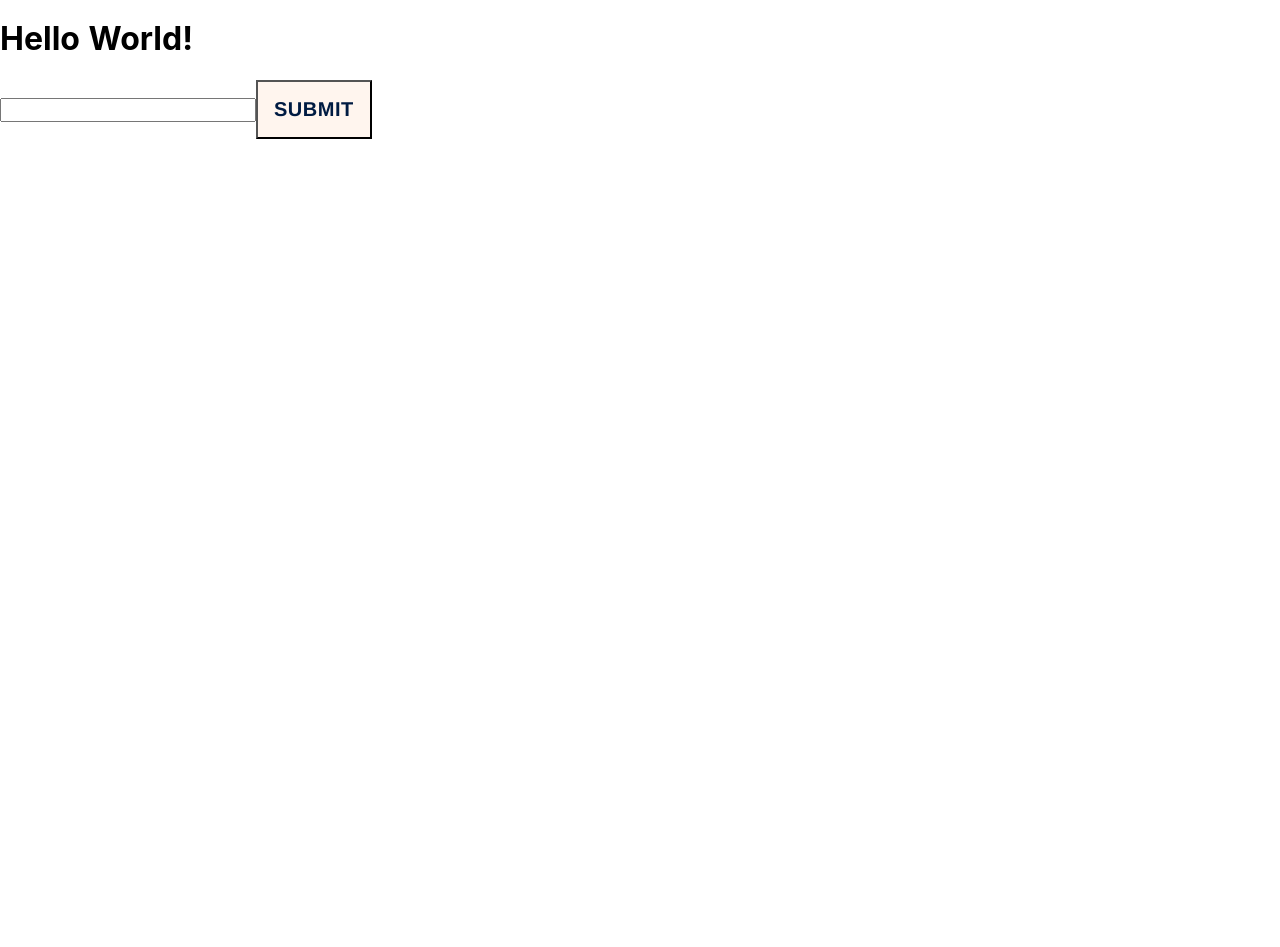
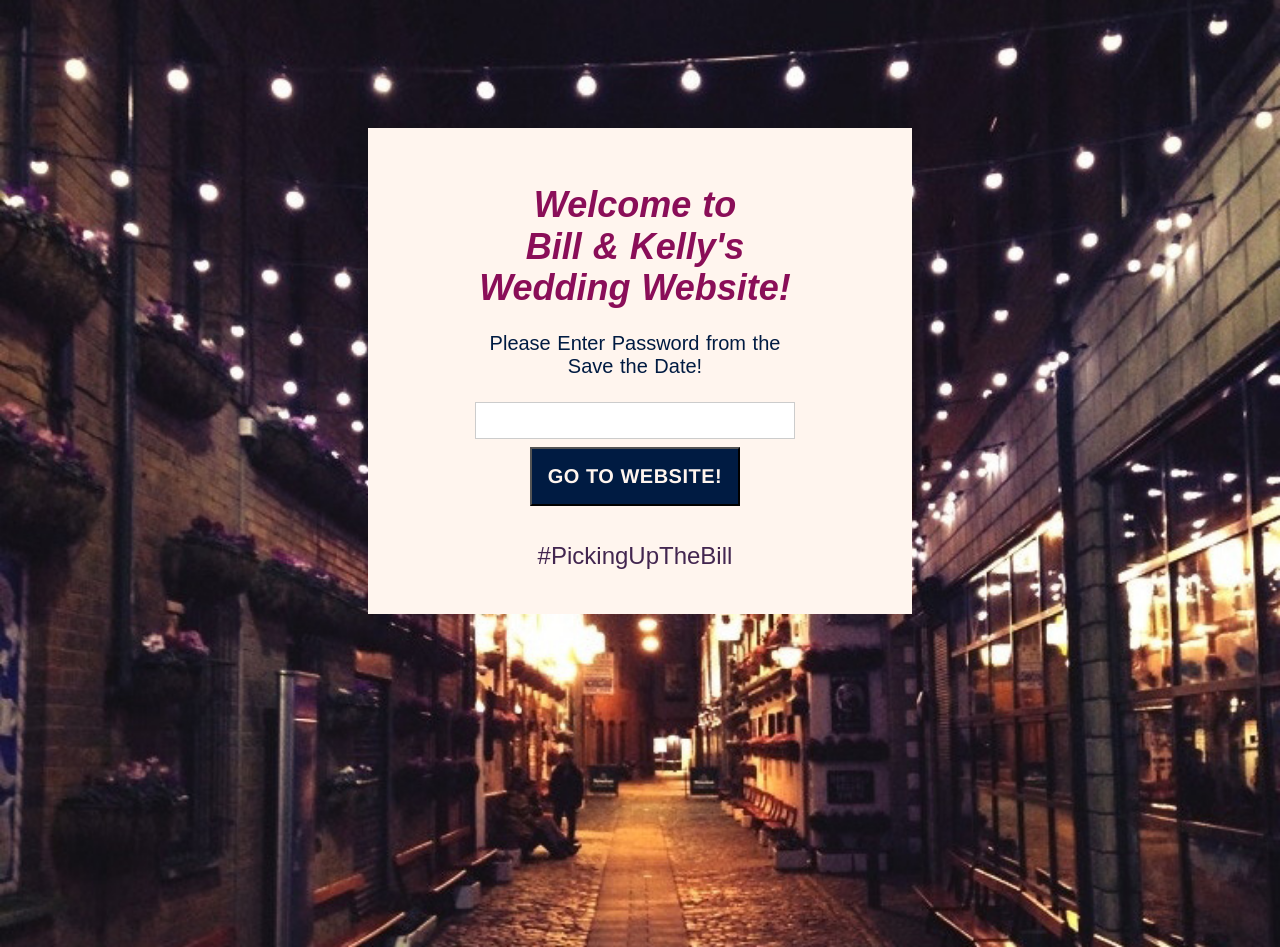
Before and after one commit to njosieb/pickingupthebill, a Nuxt app: page / in a window 1280 px wide. Before the commit the page ends 800 px from the top, so only its background shows below. Built offline with nearby package versions, Linux system fonts and the light colour scheme.

Commit message:
Designing the password protected landing page

```diff
--- a/components/LoginModal.vue
+++ b/components/LoginModal.vue
@@ -1,13 +1,34 @@
 <template>
-  <div>
-    <h1>Hello World!</h1>
-    <input type="text" v-model="openSesame">
-    <button type="submit" @click="tryToLogin">Submit</button>
+  <div class="modal modal-background">
+    <form class="pa4 container justify-center wedding-party">
+      <div class="measure-narrow flex flex-column">
+        <h1 class="tc f2 welcome">
+          Welcome to
+          <br>Bill & Kelly's Wedding Website!
+        </h1>
+        <label for="password" class="f4 db mb2 tc pb3">Please Enter Password from the Save the Date!</label>
+        <input
+          class="input-reset ba b--black-20 pa2 mb2 db w-100"
+          type="text"
+          id="password"
+          aria-describedby="password-desc"
+          v-model="openSesame"
+          @keyup.enter="submit"
+        >
+        <!-- <input type="text" v-model="openSesame"> -->
+        <button
+          type="submit"
+          @click="tryToLogin"
+          class="justify-center login-button center shadow-hover"
+        >Go to Website!</button>
+        <small id="password-desc" class="f3 pt4 lh-copy db mb2 tc">#PickingUpTheBill</small>
+      </div>
+    </form>
   </div>
 </template>
 
 <script>
-import { mapMutations } from 'vuex'
+import { mapActions } from 'vuex'
 
 export default {
   data() {
@@ -16,17 +37,115 @@ export default {
     }
   },
   methods: {
-    ...mapMutations(['setLoggedIn']),
+    ...mapActions(['enteredCorrectPassword']),
     tryToLogin() {
-      if (this.openSesame === 'BillAndKellyAreAwesome') {
+      if (this.openSesame === process.env.openSesame) {
         // TODO: log the user in
         console.log('You logged in!')
-        this.setLoggedIn(true)
+        this.enteredCorrectPassword()
       } else {
         // TODO: display an error message
-        console.log('Intruder Alert!')
+        alert('Looks like you entered the wrong password! Please try again!')
       }
     }
   }
 }
 </script>
+
+<style lang="scss">
+@import '~assets/styles/variables';
+/* Password styles */
+#password-desc {
+  color: $bossanova;
+}
+.ba {
+  border-style: solid;
+  border-width: 1px;
+}
+
+.b--black-20 {
+  border-color: rgba(0, 0, 0, 0.2);
+}
+
+.db {
+  display: block;
+}
+
+.b {
+  font-weight: bold;
+}
+
+.input-reset {
+  -webkit-appearance: none;
+  -moz-appearance: none;
+}
+
+.input-reset::-moz-focus-inner {
+  border: 0;
+  padding: 0;
+}
+
+.lh-copy {
+  line-height: 1.5;
+}
+
+.w-100 {
+  width: 100%;
+}
+
+/* .black-80 {
+  color: rgba(0, 0, 0, 0.8);
+}
+
+.black-60 {
+  color: rgba(0, 0, 0, 0.6);
+} */
+
+.pa2 {
+  padding: 0.5rem;
+}
+
+.pa4 {
+  padding: 2rem;
+}
+
+.mb2 {
+  margin-bottom: 0.5rem;
+}
+
+.f6 {
+  font-size: 0.875rem;
+}
+
+.measure-narrow {
+  max-width: 20em;
+  margin-left: 75px;
+}
+.login-button {
+  background-color: $midnight;
+  color: $seashell;
+  font-size: x-large;
+  font-family: helvetica;
+  text-transform: uppercase;
+  font-size: 20px;
+  font-weight: 700;
+  padding: 1rem;
+  letter-spacing: 0.5px;
+}
+.modal {
+  padding-top: 10%;
+  padding-bottom: 26%;
+  color: $midnight;
+  font-family: Arial, Helvetica, sans-serif;
+}
+
+.modal-background {
+  background-image: url(~assets/lights.jpg);
+  background-size: cover;
+}
+.welcome {
+  color: $dark-red-violet;
+  font-family: Arial, Helvetica, sans-serif;
+  font-style: italic;
+}
+</style>
--- a/layouts/default.vue
+++ b/layouts/default.vue
@@ -5,6 +5,8 @@
 </template>
 
 <script>
+import { mapMutations } from 'vuex'
+
 export default {
   data() {
     return {
@@ -23,6 +25,13 @@ export default {
         }
       ]
     }
+  },
+  mounted() {
+    const isLoggedIn = JSON.parse(localStorage.getItem('loggedIn'))
+    this.setLoggedIn(isLoggedIn)
+  },
+  methods: {
+    ...mapMutations(['setLoggedIn'])
   }
 }
 </script>
--- a/nuxt.config.js
+++ b/nuxt.config.js
@@ -3,7 +3,9 @@ const path = require('path')
 
 module.exports = {
   mode: 'universal',
-
+  env: {
+    openSesame: 'BillAndKellyAreAwesome'
+  },
   /*
   ** Headers of the page
   */
--- a/store/index.js
+++ b/store/index.js
@@ -1,9 +1,3 @@
-/**
- * TODO:
- * 1. Display a login modal instead of the main page
- * 2. On entering the correct password, reveal the main page
- * 3. If the user has recently entered the password, don't show login modal
- */
 export const state = () => ({
   loggedIn: false
 })
@@ -13,3 +7,10 @@ export const mutations = {
     state.loggedIn = val
   }
 }
+
+export const actions = {
+  enteredCorrectPassword: ({ commit }) => {
+    commit('setLoggedIn', true)
+    localStorage.setItem('loggedIn', JSON.stringify(true))
+  }
+}
```
